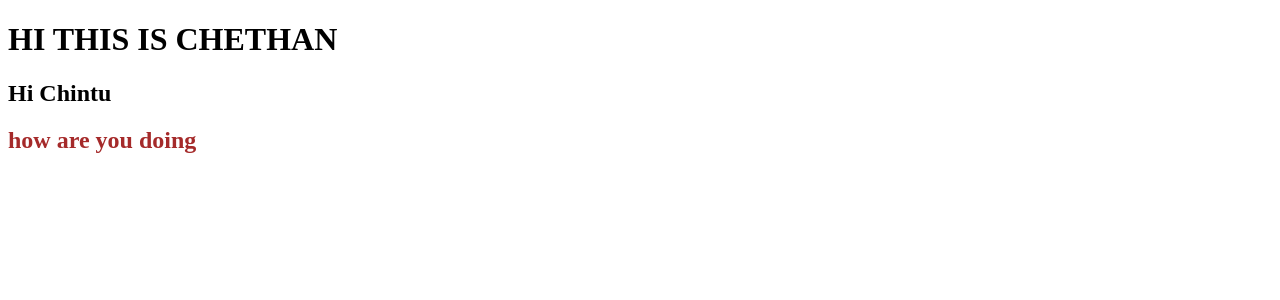
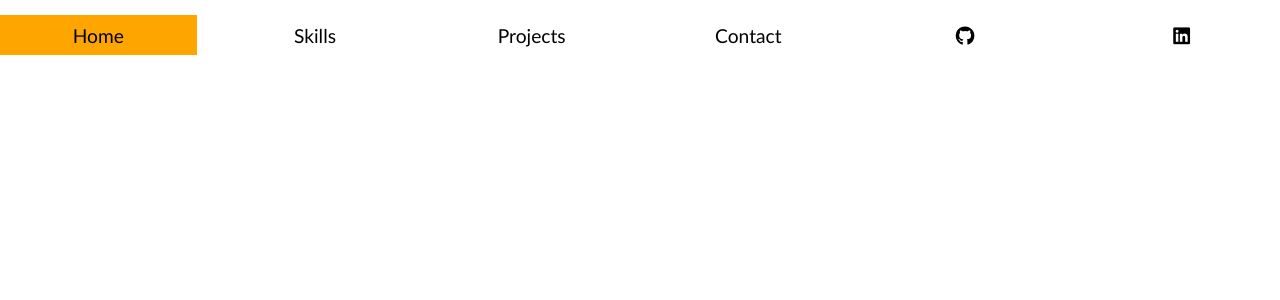
Before and after one commit to ChethanRajuM/Portfolio, a Django app: page / in a window 1280 px wide. Shown: the top 300 px of the page. Run offline with Django 5.2, Linux system fonts and the light colour scheme; some libraries are stand-ins or nearby versions.

Commit message:
update html

```diff
--- a/portfolio/settings.py
+++ b/portfolio/settings.py
@@ -27,7 +27,7 @@ SECRET_KEY = "django-insecure-(#f$s@b8bec$w=n0)3gd+^921*e#rea9%59hjwk8*=mse^b0nd
 # SECURITY WARNING: don't run with debug turned on in production!
 DEBUG = True
 
-ALLOWED_HOSTS = ['.vercel.app']
+ALLOWED_HOSTS = ['.vercel.app','127.0.0.1','localhost']
 
 
 # Application definition
--- a/templates/Portfolio.html
+++ b/templates/Portfolio.html
@@ -4,11 +4,57 @@
     <meta charset="UTF-8">
     <meta name="viewport" content="width=device-width, initial-scale=1.0">
     <title>Portfolio</title>
+    <script src="https://kit.fontawesome.com/0f6bd88d82.js" crossorigin="anonymous"></script>
+    <style>
+        *{
+            padding: 0%;
+            margin: 0%;
+        }
+        #nav_bar{
+            max-width: 100%;
+            min-height: 10vh;
+            /* border: 1px solid red; */
+        }
+        ul{
+            gap: 20px;
+           position: relative;
+           top: 15px;
+           max-width: 100%;
+           cursor: pointer;
+
+
+        }
+        ul li{
+            /* border: 1px solid red; */
+            list-style-type: none;
+            height: 5vh;
+            width: 18%;
+            text-align: center;
+            font-size: larger;
+            align-content: center;
+            font-family:'Gill Sans', 'Gill Sans MT', Calibri, 'Trebuchet MS', sans-serif ;
+            cursor: pointer;
+            transition: 1s;
+        }
+        ul li:hover{
+            background-color: orange;
+
+        }
+    </style>
 </head>
 <body>
-    <h1>HI THIS IS CHETHAN</h1>
-    <h2>Hi Chintu</h2>
+      <div id="nav_bar">
+        <ul style="display: flex;">
+            <li style="background-color: orange;">Home</li>
+            <li>Skills</li>
+            <li>Projects</li>
+            <li>Contact</li>
+            <li><i class="fa-brands fa-github"></i></li>
+            <li><i class="fa-brands fa-linkedin"></i></li>
+        </ul>
 
-    <h2 style="color: brown;">how are you doing</h2>
+
+      </div>
+
 </body>
 </html>
```
